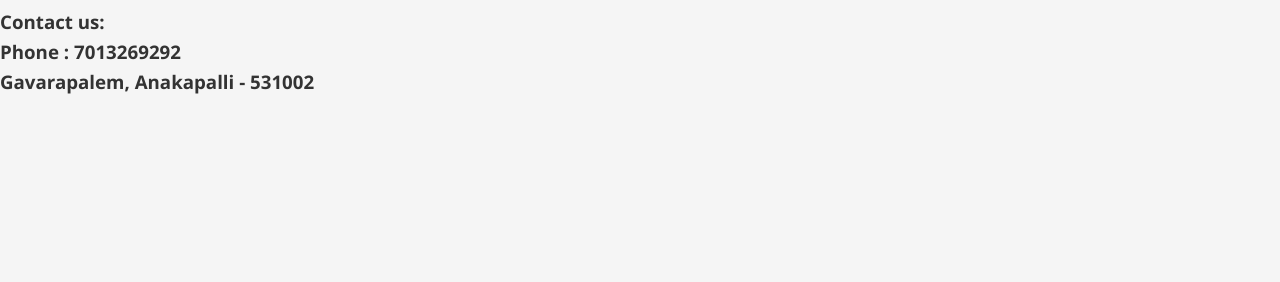
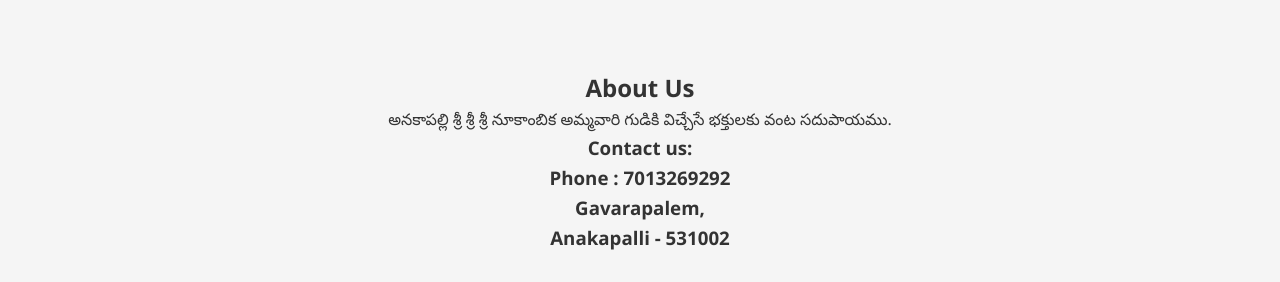
Before and after one commit to rahboddeda/nor, a website: page public/index.html in a window 1280 px wide. Shown: the part 1003-1285 px from the top of the page. Before the commit the page ends 1100 px from the top, so only its background shows below. Drawn offline with Linux system fonts and the light colour scheme; no server answers.

Commit message:
Update index.html

```diff
--- a/public/index.html
+++ b/public/index.html
@@ -11,7 +11,7 @@
 <!-- Open Graph (for social sharing) -->
 <meta property="og:title" content="Room Services near Nookambika Temple, Anakapalle" />
 <meta property="og:description" content="Looking for rooms near Nookambika Temple in Anakapalle? View photos, map, and book your stay." />
-<meta property="og:url" content="https://your-project.vercel.app" />
+<meta property="og:url" content="https://nor-three.vercel.app/" />
   <title>Nookambika Rooms</title>
   <link rel="stylesheet" href="styles.css" />
 </head>
@@ -48,7 +48,7 @@
     </p>
     <h3>Contact us: <br>
       Phone : 7013269292<br>
-      Gavarapalem, Anakapalli - 531002
+      Gavarapalem,<br> Anakapalli - 531002
 
     </h3>
   </section>
@@ -80,10 +80,17 @@
   <div id="lightbox" class="lightbox">
     <img src="" alt="Expanded View" />
   </div>
-  <h3>Contact us: <br>
+  <section id="about" class="fade-in">
+    <h2>About Us</h2>
+    <p>
+      అనకాపల్లి శ్రీ శ్రీ శ్రీ నూకాంబిక అమ్మవారి గుడికి విచ్చేసే భక్తులకు వంట సదుపాయము.
+    </p>
+    <h3>Contact us: <br>
       Phone : 7013269292<br>
-      Gavarapalem, Anakapalli - 531002
+      Gavarapalem,<br> Anakapalli - 531002
+
     </h3>
+  </section>
   <script src="script.js"></script>
 </body>
 </html>
```
